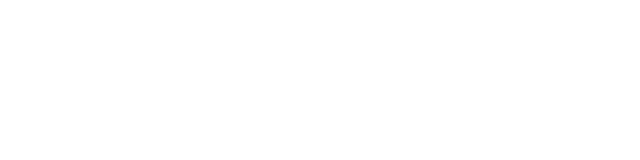
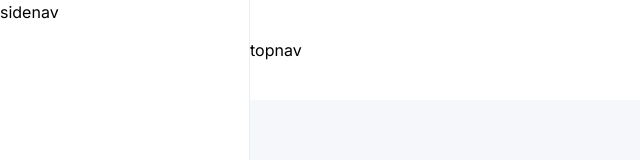
Before and after one commit to AymKh/soar-dashboard, a Next.js app: page / in a window 1280 px wide. Shown: the top 160 px of the page, without its empty margins (0-640 px from the left). Built offline with nearby package versions, Linux system fonts and the light colour scheme.

Commit message:
chore: desktop layout

```diff
--- a/src/app/(root)/layout.tsx
+++ b/src/app/(root)/layout.tsx
@@ -1,6 +1,8 @@
 import type { Metadata } from "next";
 import "../globals.css";
 import { inter } from "../../lib/fonts";
+import TopNav from "@/components/topnav";
+import SideNav from "@/components/sidenav";
 
 export const metadata: Metadata = {
   title: "Soar | Financial Freedom",
@@ -29,7 +31,16 @@
       <body
         className={`${inter.className} antialiased`}
       >
-        {children}
+        <main className="flex flex-row justify-start">
+
+          <SideNav />
+
+          <section className="flex flex-col w-full bg-secondary-100">
+            <TopNav />
+            {children}
+          </section>
+
+        </main>
       </body>
     </html>
   );
--- a/src/app/globals.css
+++ b/src/app/globals.css
@@ -8,3 +8,8 @@
   padding: 0;
   box-sizing: border-box;
 }
+
+:root {
+  --sidebar-width: 250px;
+  --topbar-height: 100px;
+}
--- /dev/null
+++ b/src/components/sidenav.tsx
@@ -0,0 +1,9 @@
+import React from 'react'
+
+function SideNav() {
+    return (
+        <div className='min-w-[var(--sidebar-width)] h-screen bg-secondary-50 border-r border-secondary-200'>sidenav</div>
+    )
+}
+
+export default SideNav
--- /dev/null
+++ b/src/components/topnav.tsx
@@ -0,0 +1,9 @@
+import React from 'react'
+
+function TopNav() {
+    return (
+        <div className='h-[var(--topbar-height)] bg-secondary-50 flex flex-row items-center justify-between'>topnav</div>
+    )
+}
+
+export default TopNav
--- a/tailwind.config.ts
+++ b/tailwind.config.ts
@@ -9,8 +9,21 @@
   theme: {
     extend: {
       colors: {
-        background: "#FFFFFF",
-        foreground: "#F5F7FA",
+        primary: {
+          50: '#EDF3F7',
+          100: '#8BA3CB',
+          200: '#343C',
+          300: '#396AFF',
+        },
+        secondary: {
+          50: '#FFFFFF',
+          100: '#F5F7FA',
+          200: '#E6EFF5',
+        },
+        accent: {
+          50: '#232323',
+          100: '#000000',
+        }
       },
     },
   },
```
Also changed, not shown: src/lib/types.ts (added).
